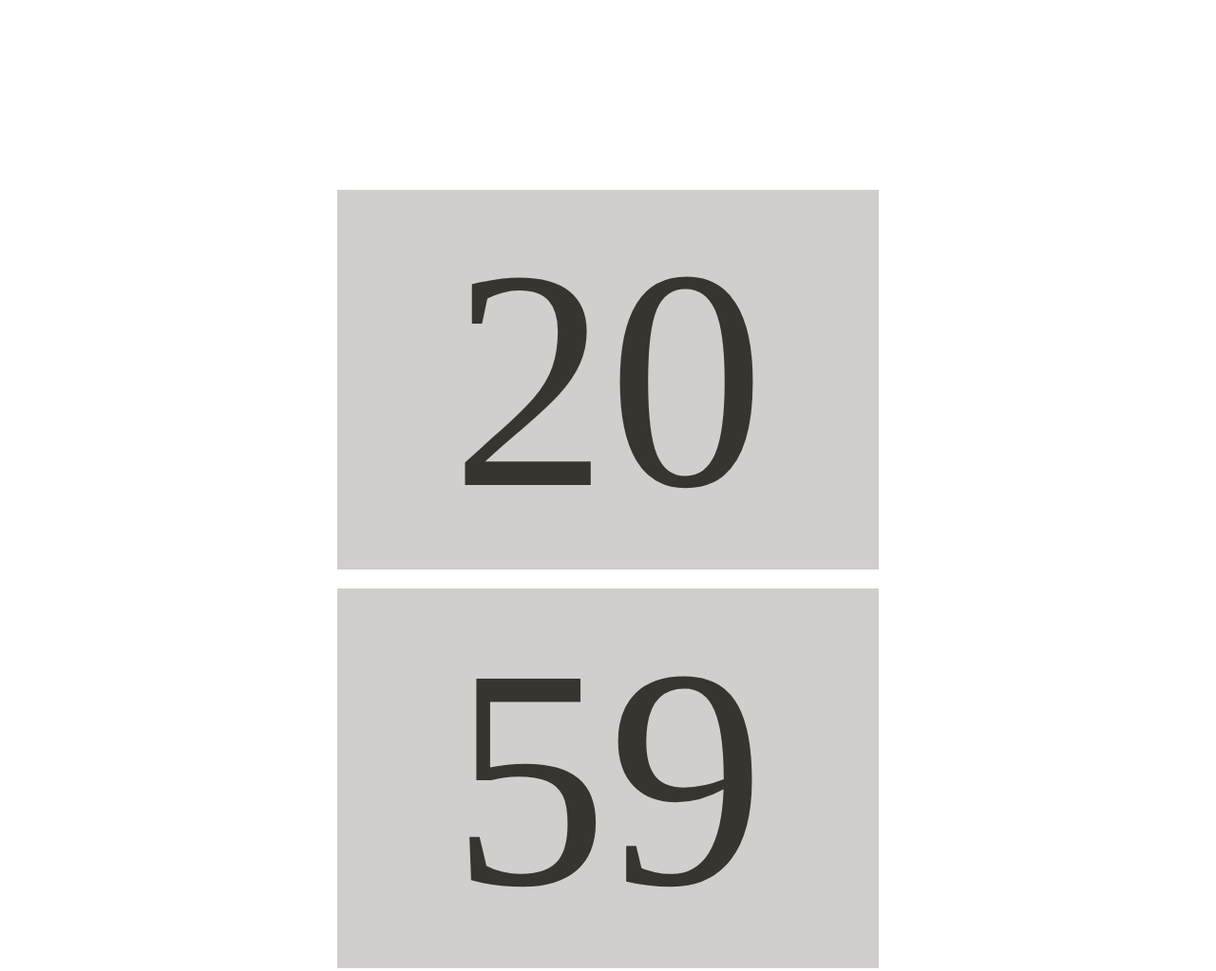
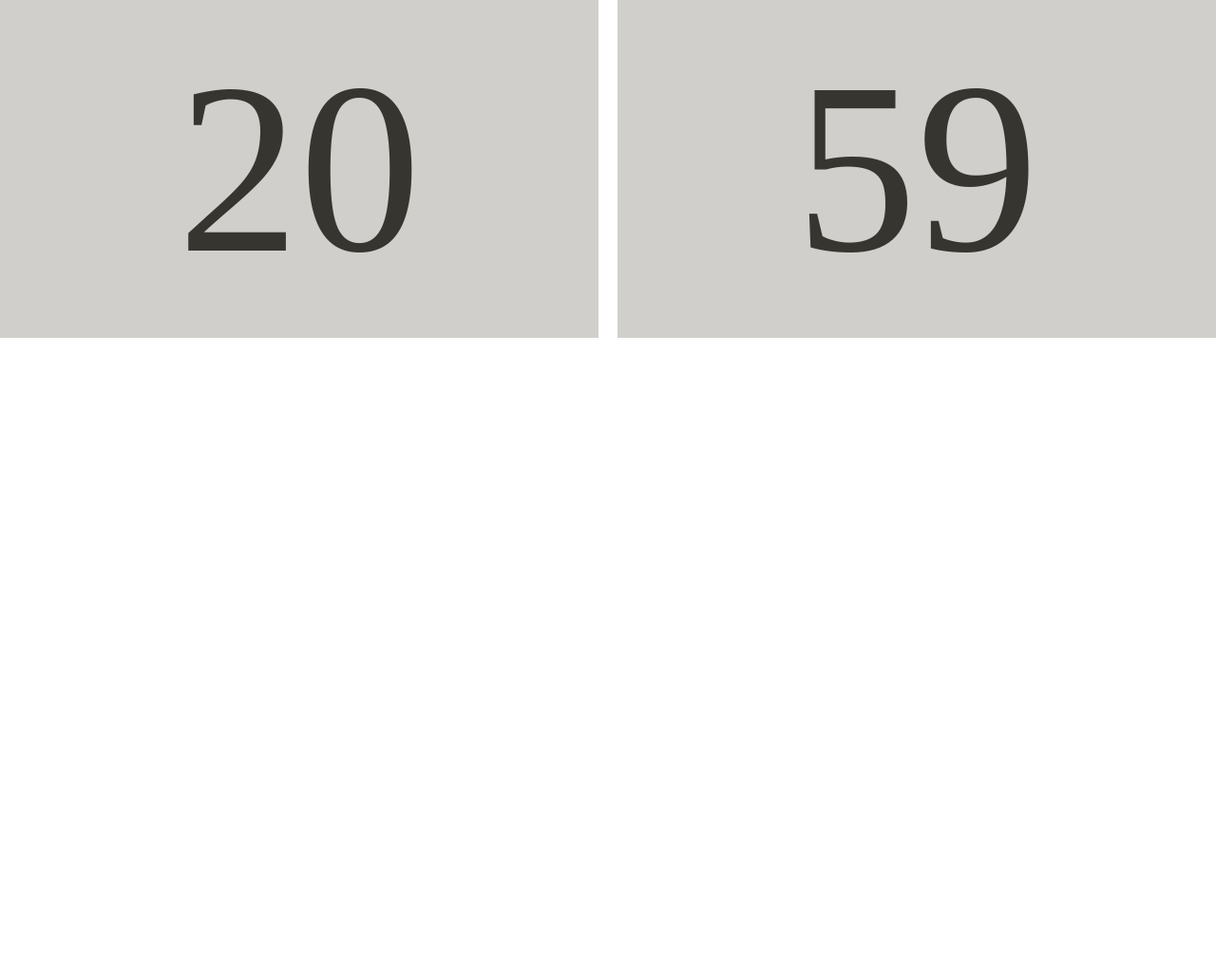
Before and after one commit to notionwidgets/clock-widget, a plain HTML site: page index.html in a window 1280 px wide. Shown: the whole page at 95% size. After the commit the page ends 800 px from the top, so only its background shows below. Drawn offline with Linux system fonts and the light colour scheme.

Commit message:
Update index.html

```diff
--- a/index.html
+++ b/index.html
@@ -5,14 +5,19 @@
     <meta name="viewport" content="width=device-width, initial-scale=1.0">
     <title>clock</title>
     <style>
+        body {
+            padding: 0;
+            margin: 0;
+            box-sizing: border-box;
+        }
         .left, .right {
             background-color: #D1CFCB;
-            height: 400px;
-            width: 570px;
+            padding: 50px 0;
+            width: 100%;
             display: flex;
             align-items: center;
             justify-content: center;
-            font-size: 330px;
+            font-size: 20vw;
             line-height: 1;
             color: #373530;
         }
@@ -21,19 +26,9 @@
         }
         .container {
             display: flex;
-            width: fit-content;
-            margin: auto;
-            margin-top: 25vh;
+            width: 100%;
+            height: 100%;
             flex-direction: row;
-        }
-        @media screen and (max-width: 1500px) {
-            .container {
-                flex-direction: column;
-            }
-            .left {
-                margin-right: 0;
-                margin-bottom: 20px;
-            }
         }
     </style>
 
```
